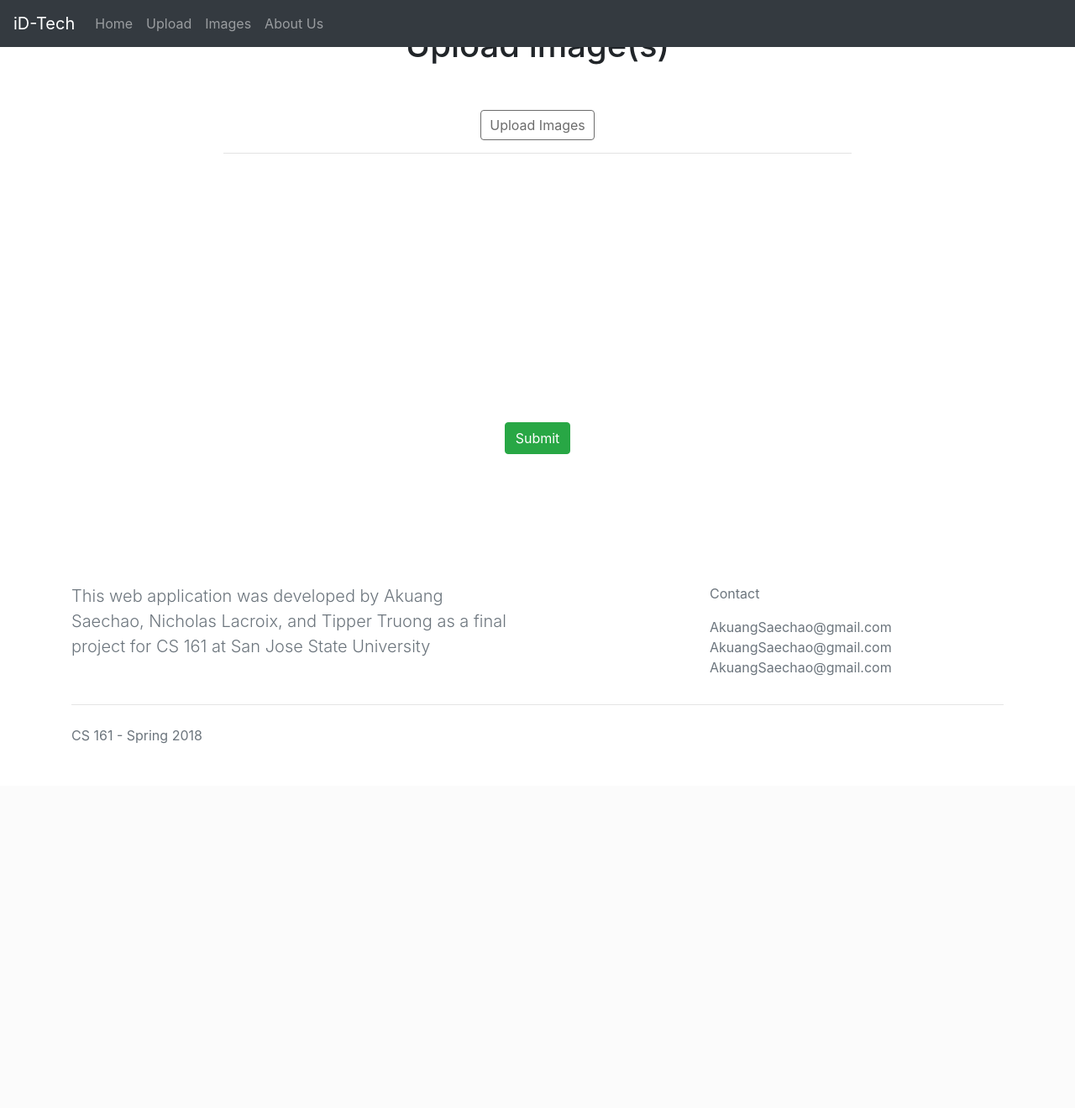
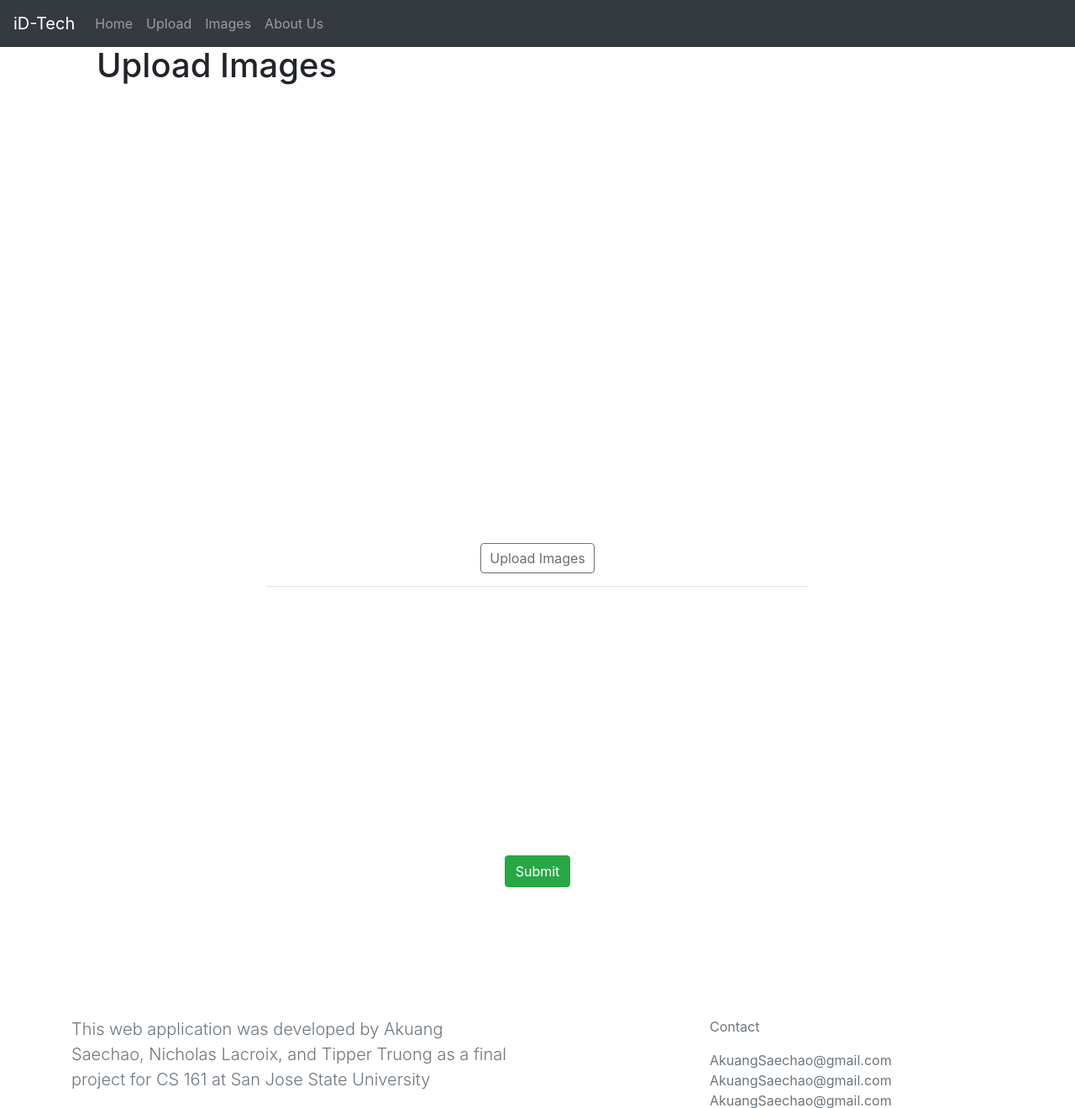
Before and after one commit to tipper-truong/iD-Tech, a Flask app: page /upload in a window 1280 px wide. Shown: the top 1320 px of the page at 84% size. Before the commit the page ends 886 px from the top, so only its background shows below. Run offline with Flask 2, Linux system fonts and the light colour scheme; some libraries are stand-ins or nearby versions.

Commit message:
fixed upload images feature, able to preview photos now

```diff
--- a/static/css/style.css
+++ b/static/css/style.css
@@ -22,6 +22,7 @@ h1 {
   background-color: rgba(255, 255, 255, 0.5);
   width: 60%;
   margin:0 auto;
+  margin-top: 500px;
   margin-bottom: 30px;
   padding: 10px;
   text-align: center;
--- a/templates/aboutus.html
+++ b/templates/aboutus.html
@@ -1,6 +1,6 @@
 {% extends "base.html" %}
 
-{% block title %}Upload image(s){% endblock %}
+{% block title %}About Us{% endblock %}
 
 {% block content %}
 
--- a/templates/base.html
+++ b/templates/base.html
@@ -6,7 +6,13 @@
   <title>{% block title %}{% endblock %}</title>
 
   <link rel="stylesheet" href="static/css/style.css">
-  <script  src="static/js/index.js"></script>
+   <script src='http://code.jquery.com/jquery-1.10.2.js'></script>
+  <script src='http://cdnjs.cloudflare.com/ajax/libs/jqueryui/1.11.2/jquery-ui.min.js'></script>
+
+
+
+    <script  src="static/js/index.js"></script>
+
 
   <link rel="stylesheet" href="https://stackpath.bootstrapcdn.com/bootstrap/4.1.1/css/bootstrap.min.css" integrity="sha384-WskhaSGFgHYWDcbwN70/dfYBj47jz9qbsMId/iRN3ewGhXQFZCSftd1LZCfmhktB" crossorigin="anonymous">
 
--- a/templates/upload.html
+++ b/templates/upload.html
@@ -3,8 +3,8 @@
 {% block title %}Upload image(s){% endblock %}
 
 {% block content %}
-
-<h1>Upload image(s)</h1>
+<div class="container">
+ <h1 class="my-4 text-center text-lg-left">Upload Images</h1>
 <form action="{{ url_for('upload') }}" method="POST" enctype="multipart/form-data">
 <div class="block">
   <label class="button" for="images">Upload Images</label>
@@ -15,8 +15,8 @@
     </ul>
   </div>
   <button type="submit" class="btn btn-success">Submit</button>
-  {{ message }}
 </div>
 </form>
+</div>
 
 {% endblock %}
```
Also changed, not shown: static/images/dog.jpg (added), static/images/eagle.jpg (added), static/images/giraffe.jpg (added), static/images/kite.jpg (added), static/images/person.jpg (added), static/images/scream.jpg (added).
